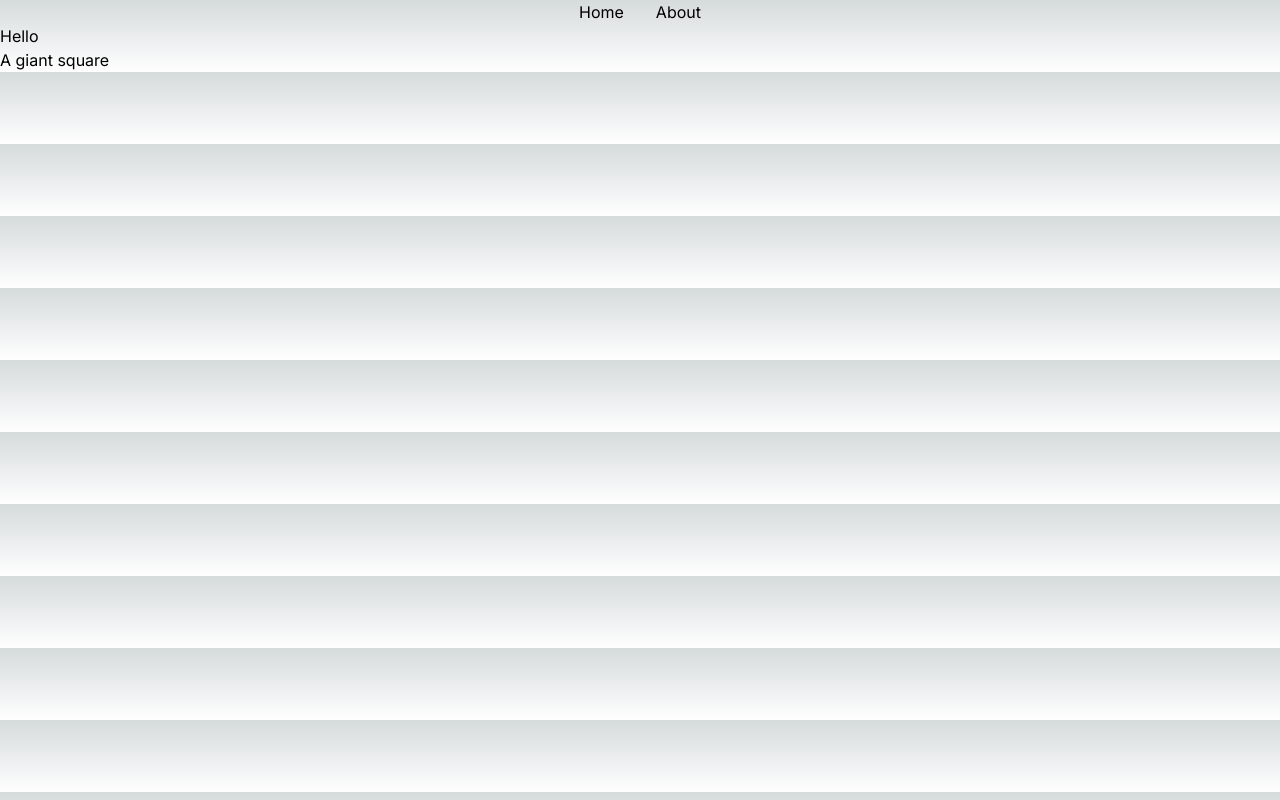
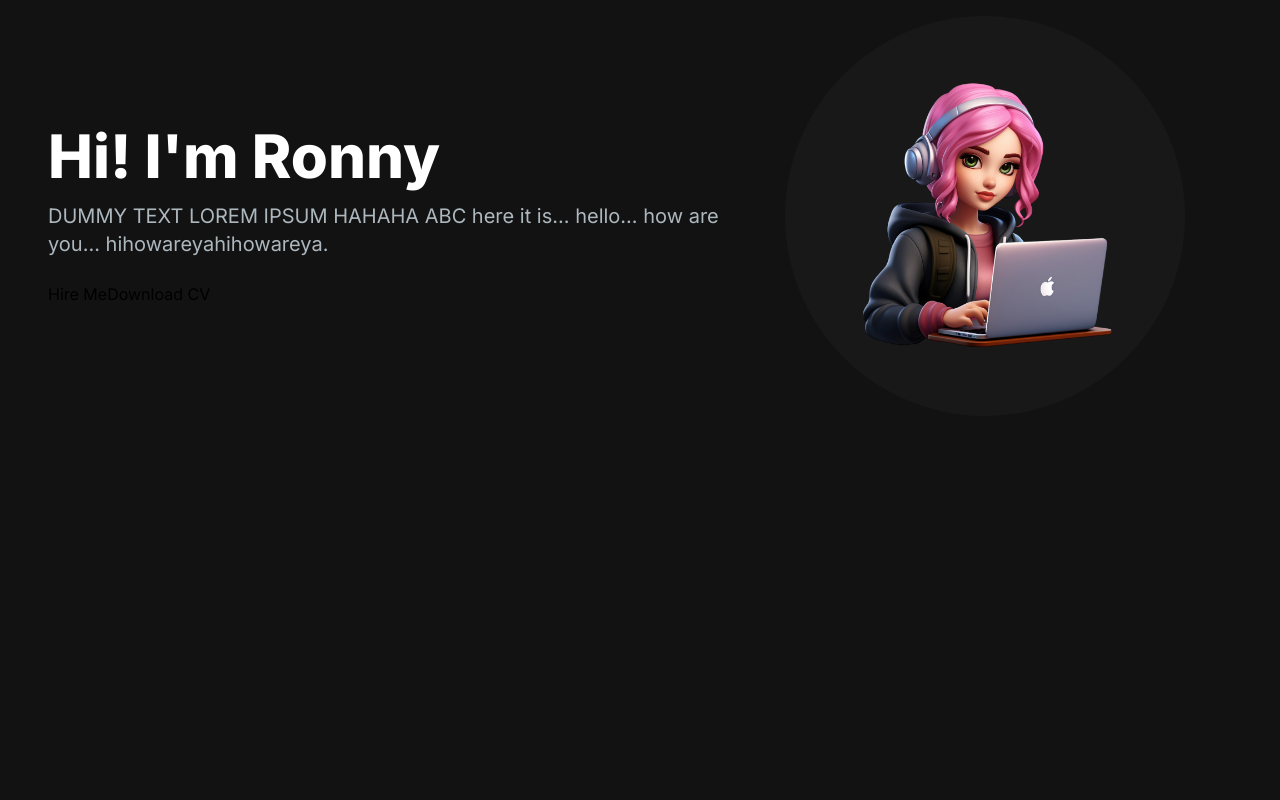
Before and after one commit to quadratini/Portfolio2, a Next.js app: page / in a window 1280 px wide. Built offline with nearby package versions, Linux system fonts and the light colour scheme.

Commit message:
update home page

```diff
--- /dev/null
+++ b/app/components/HeroSection.jsx
@@ -0,0 +1,37 @@
+import React from "react";
+import Image from "next/image";
+
+const HeroSection = () => {
+    return (
+      <section>
+        <div className="grid grid-cols-1 lg:grid-cols-12">
+          <div className="col-span-7 place-self-center">
+            <h1 className="text-white mb-4 text-6xl font-extrabold">
+              Hi! I'm Ronny
+            </h1>
+            <p className="text-[#ADB7BE] text-lg mb-6 lg:text-xl">
+              DUMMY TEXT LOREM IPSUM HAHAHA ABC here it is... hello... how are
+              you... hihowareyahihowareya.
+            </p>
+            <div>
+                <button>Hire Me</button>
+                <button>Download CV</button>
+            </div>
+          </div>
+          <div className="col-span-5 place-self-center mt-4 lg:mt-0">
+            <div className="rounded-full bg-[#181818] w-[250px] h-[250px] lg:w-[400px] lg:h-[400px] relative">
+              <Image
+                src="/images/hero-image.png"
+                alt="hero image"
+                className="absolute transform -translate-x-1/2 -translate-y-1/2 top-1/2 left-1/2"
+                width={300}
+                height={300}
+              />
+            </div>
+          </div>
+        </div>
+      </section>
+    );
+}
+
+export default HeroSection;
--- a/components/navbar.css
+++ b/app/components/navbar.css
@@ -6,7 +6,3 @@
     margin: 1rem;
     cursor: pointer;
 }
-
-.why {
-    align-items: center;
-}
--- a/app/page.tsx
+++ b/app/page.tsx
@@ -1,28 +1,10 @@
-import '/components/navbar.css'
-
-function ProjectHolder() {
-  return (
-    <div>
-      <p>A giant square</p>
-    </div>
-  );
-}
-
-function NavBar() {
-  return (
-    <div className="navbar">
-      <a className="navbarItem">Home</a>
-      <a className="navbarItem">About</a>
-    </div>
-  );
-}
+import './components/navbar.css';
+import HeroSection from './components/HeroSection';
 
 export default function Home() {
   return (
-    <div>
-      <NavBar />
-      <p>Hello</p>
-      <ProjectHolder />
-    </div>
+    <main className="flex min-h-screen flex-col bg-[#121212] container mx-auto px-12 py-4">
+      <HeroSection />
+    </main>
   );
 }
```
Also changed, not shown: public/index.html (added, +14 -0 lines), public/images/hero-image.png (added).
